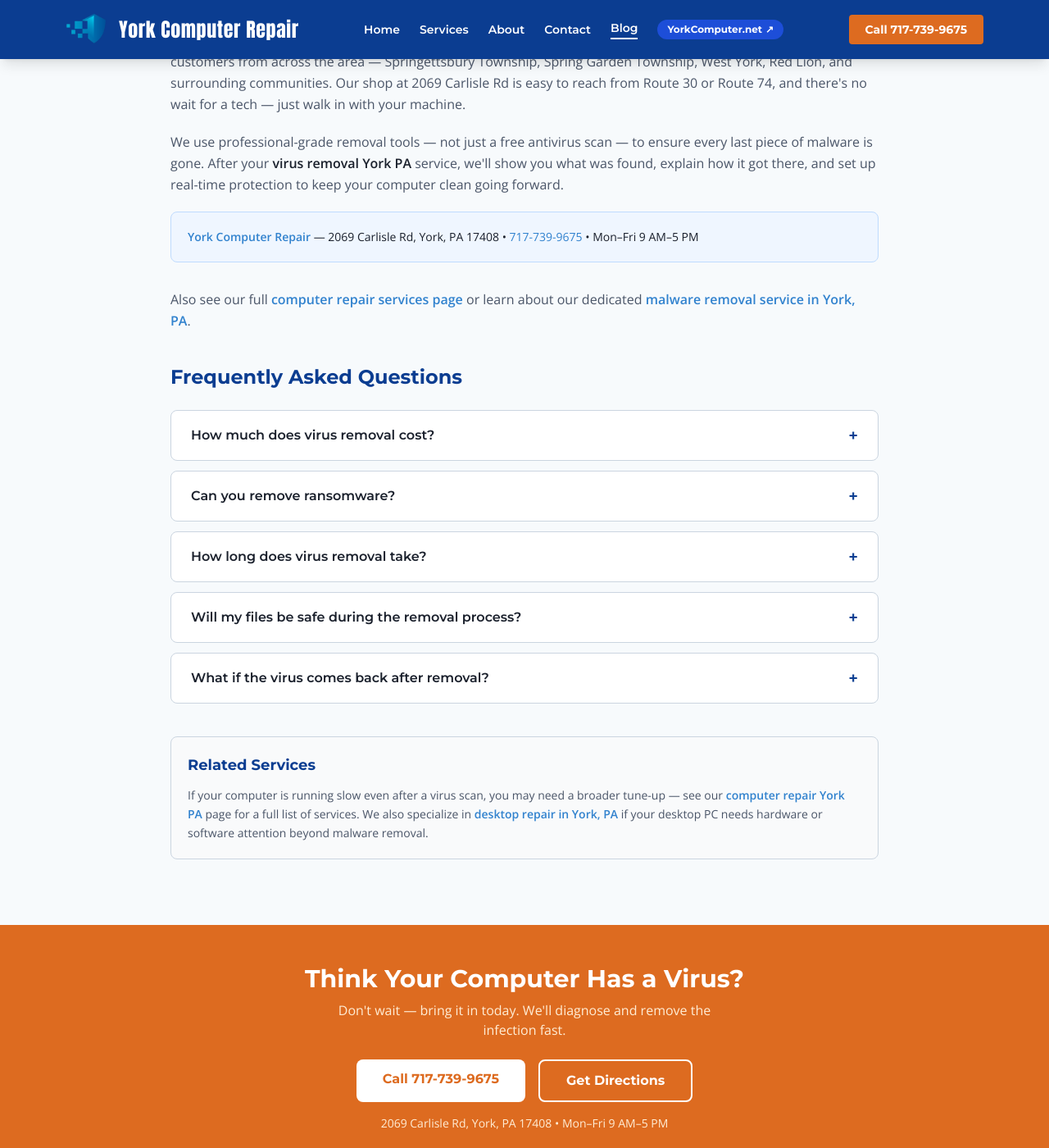
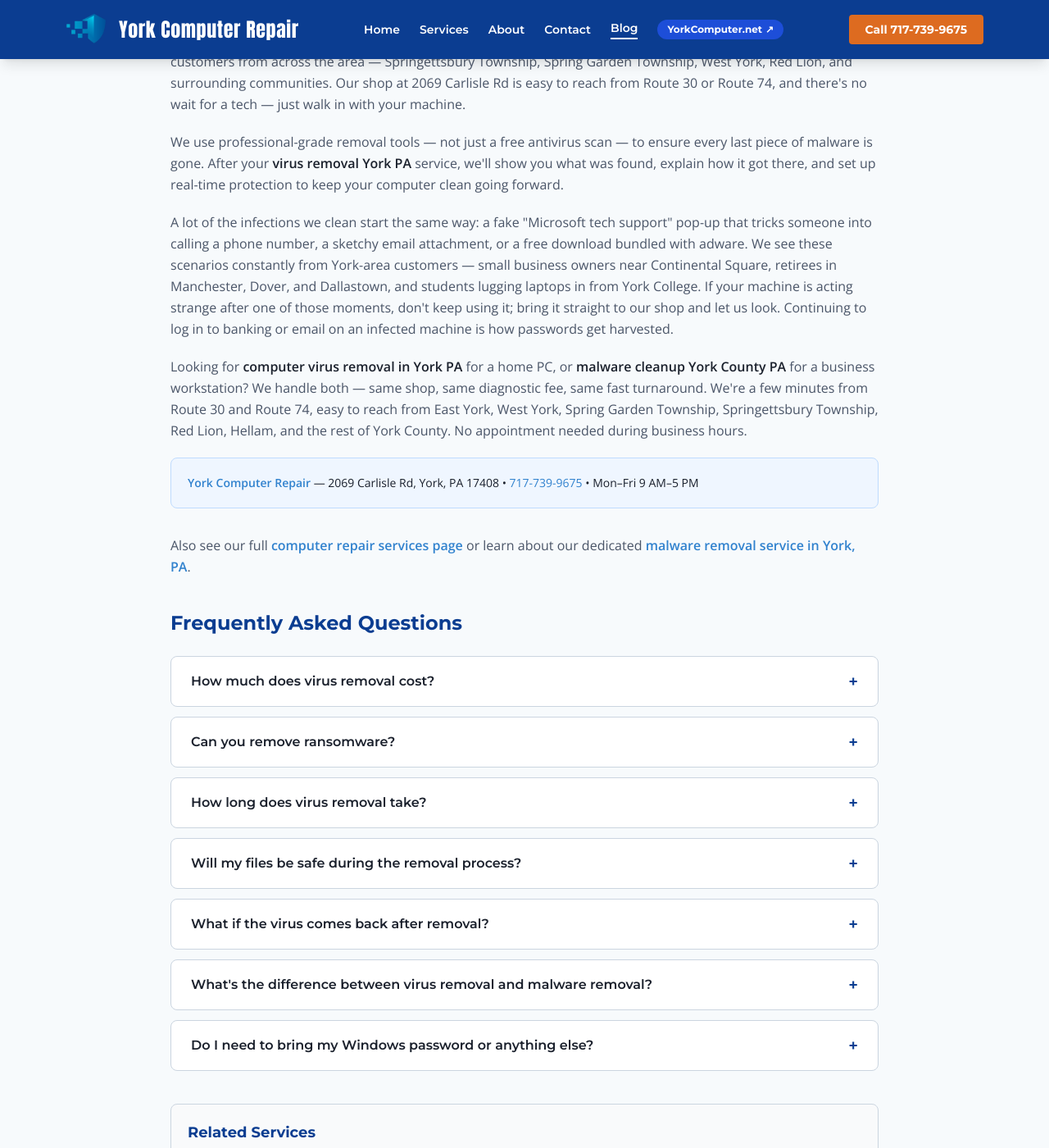
Before and after one commit to oak8513/ycr-site, a Jekyll site: the page built from blog/virus-removal-york-pa.html, in a window 1280 px wide and 1400 px high, scrolled down 938 px. Shown: the whole window at 82% size. Built offline with Jekyll 4.4.1, drawn with Linux system fonts in a browser that asks for light colours; nearby versions of some CDN libraries; a script that is not in the unit is left out.

Commit message:
SEO: refresh virus removal York PA landing page

```diff
--- a/blog/virus-removal-york-pa.html
+++ b/blog/virus-removal-york-pa.html
@@ -41,6 +41,10 @@
   <p class="text-ycr-steel leading-relaxed mb-5">When locals in York County need <strong class="text-ycr-black">virus removal York PA</strong> they can actually trust, they come to us. We serve customers from across the area — Springettsbury Township, Spring Garden Township, West York, Red Lion, and surrounding communities. Our shop at 2069 Carlisle Rd is easy to reach from Route 30 or Route 74, and there's no wait for a tech — just walk in with your machine.</p>
 
   <p class="text-ycr-steel leading-relaxed mb-5">We use professional-grade removal tools — not just a free antivirus scan — to ensure every last piece of malware is gone. After your <strong class="text-ycr-black">virus removal York PA</strong> service, we'll show you what was found, explain how it got there, and set up real-time protection to keep your computer clean going forward.</p>
+
+  <p class="text-ycr-steel leading-relaxed mb-5">A lot of the infections we clean start the same way: a fake "Microsoft tech support" pop-up that tricks someone into calling a phone number, a sketchy email attachment, or a free download bundled with adware. We see these scenarios constantly from York-area customers — small business owners near Continental Square, retirees in Manchester, Dover, and Dallastown, and students lugging laptops in from York College. If your machine is acting strange after one of those moments, don't keep using it; bring it straight to our shop and let us look. Continuing to log in to banking or email on an infected machine is how passwords get harvested.</p>
+
+  <p class="text-ycr-steel leading-relaxed mb-5">Looking for <strong class="text-ycr-black">computer virus removal in York PA</strong> for a home PC, or <strong class="text-ycr-black">malware cleanup York County PA</strong> for a business workstation? We handle both — same shop, same diagnostic fee, same fast turnaround. We're a few minutes from Route 30 and Route 74, easy to reach from East York, West York, Spring Garden Township, Springettsbury Township, Red Lion, Hellam, and the rest of York County. No appointment needed during business hours.</p>
 
   <div class="bg-blue-50 border border-blue-200 rounded-lg p-5 mb-8">
     <p class="text-sm text-ycr-black"><strong class="text-ycr-signal">York Computer Repair</strong> — 2069 Carlisle Rd, York, PA 17408 &bull; <a href="tel:7177399675" class="text-ycr-signal hover:underline">717-739-9675</a> &bull; Mon–Fri 9 AM–5 PM</p>
@@ -86,6 +90,20 @@
       </summary>
       <p class="px-6 pb-5 text-ycr-steel text-sm leading-relaxed">We install and configure reputable antivirus software as part of every virus removal job, which significantly reduces the chance of reinfection. We also walk you through the habits (avoiding suspicious links, keeping Windows updated) that keep your machine clean long-term. If you do experience a recurrence, bring it back and we'll take another look.</p>
     </details>
+    <details class="bg-white border border-ycr-gray rounded-lg group">
+      <summary class="flex justify-between items-center cursor-pointer px-6 py-4 font-heading font-semibold text-ycr-black select-none list-none">
+        What's the difference between virus removal and malware removal?
+        <span class="text-ycr-blue text-xl transition-transform group-open:rotate-45">+</span>
+      </summary>
+      <p class="px-6 pb-5 text-ycr-steel text-sm leading-relaxed">In day-to-day language people use "virus removal" and "malware removal" to mean the same thing. Technically, a virus is one type of malware (alongside trojans, worms, spyware, ransomware, adware, and rootkits). Our virus removal York PA service covers all of them — if it shouldn't be on your machine, we get rid of it.</p>
+    </details>
+    <details class="bg-white border border-ycr-gray rounded-lg group">
+      <summary class="flex justify-between items-center cursor-pointer px-6 py-4 font-heading font-semibold text-ycr-black select-none list-none">
+        Do I need to bring my Windows password or anything else?
+        <span class="text-ycr-blue text-xl transition-transform group-open:rotate-45">+</span>
+      </summary>
+      <p class="px-6 pb-5 text-ycr-steel text-sm leading-relaxed">Yes — bringing your Windows or Mac login password makes the cleanup faster. The charger helps too, since virus scans take a while. If you've lost your password, we can usually still work around it during the removal — just let us know when you drop the machine off.</p>
+    </details>
   </div>
 
   <div class="bg-gray-50 border border-ycr-gray rounded-lg p-5 mb-8 mt-10">
@@ -129,7 +147,9 @@
     {"@type":"Question","name":"Can you remove ransomware?","acceptedAnswer":{"@type":"Answer","text":"Yes — we can remove the ransomware infection and clean your system. File recovery depends on the ransomware variant."}},
     {"@type":"Question","name":"How long does virus removal take?","acceptedAnswer":{"@type":"Answer","text":"Most virus removal jobs are completed the same day or within 24 hours."}},
     {"@type":"Question","name":"Will my files be safe during the removal process?","acceptedAnswer":{"@type":"Answer","text":"Yes. We preserve your personal files during removal. We'll always discuss any Windows reinstall option with you and back up your data first."}},
-    {"@type":"Question","name":"What if the virus comes back after removal?","acceptedAnswer":{"@type":"Answer","text":"We install and configure reputable antivirus software as part of every virus removal job. We also walk you through safe browsing habits. If you experience a recurrence, bring it back and we'll take another look."}}
+    {"@type":"Question","name":"What if the virus comes back after removal?","acceptedAnswer":{"@type":"Answer","text":"We install and configure reputable antivirus software as part of every virus removal job. We also walk you through safe browsing habits. If you experience a recurrence, bring it back and we'll take another look."}},
+    {"@type":"Question","name":"What's the difference between virus removal and malware removal?","acceptedAnswer":{"@type":"Answer","text":"In everyday language they mean the same thing. A virus is one type of malware. Our York PA virus removal service covers viruses, trojans, worms, spyware, ransomware, adware, and rootkits."}},
+    {"@type":"Question","name":"Do I need to bring my Windows password?","acceptedAnswer":{"@type":"Answer","text":"Yes — your Windows or Mac login password speeds up the cleanup. Bring the charger too. If the password is lost, we can usually still work around it; mention it at drop-off."}}
   ]
 }
 </script>
--- a/sitemap.xml
+++ b/sitemap.xml
@@ -70,7 +70,7 @@
   </url>
   <url>
     <loc>https://yorkcomputerrepair.com/blog/virus-removal-york-pa.html</loc>
-    <lastmod>2026-04-24</lastmod>
+    <lastmod>2026-04-29</lastmod>
     <changefreq>monthly</changefreq>
     <priority>0.9</priority>
   </url>
```
